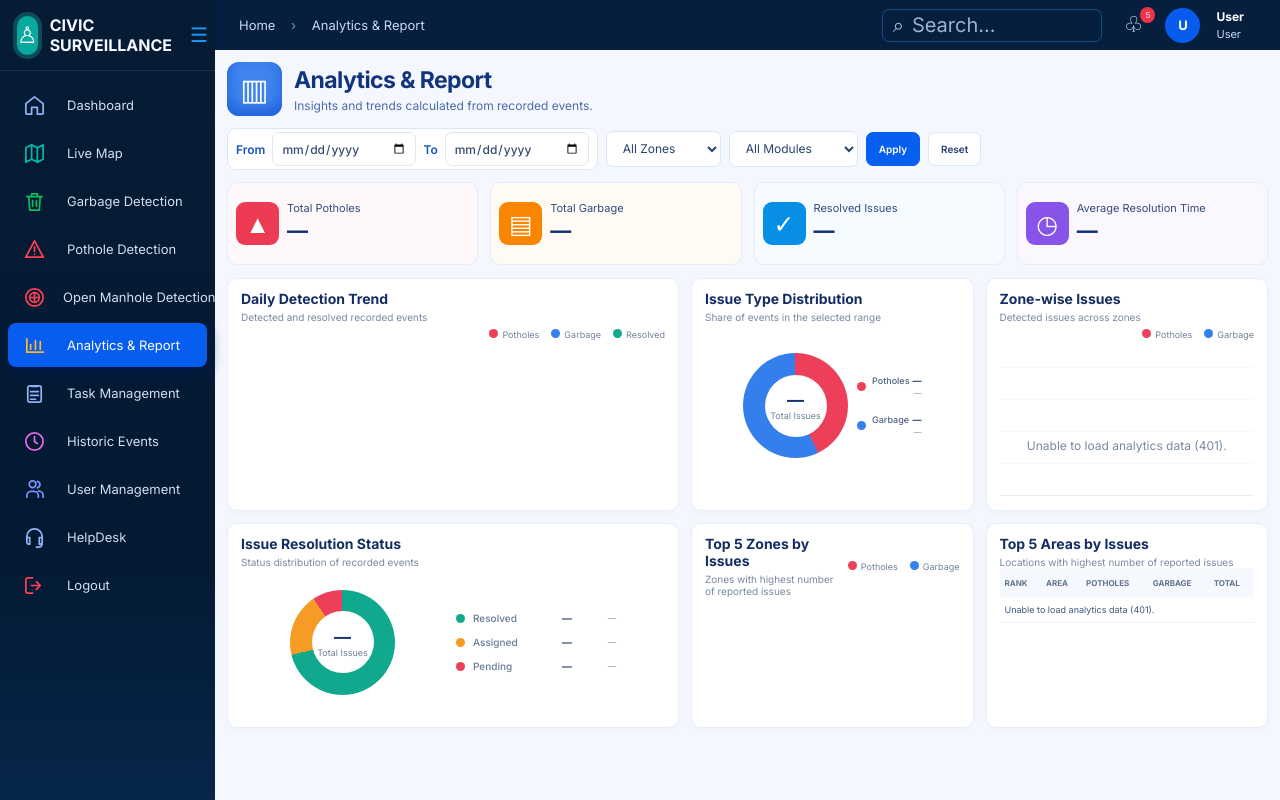
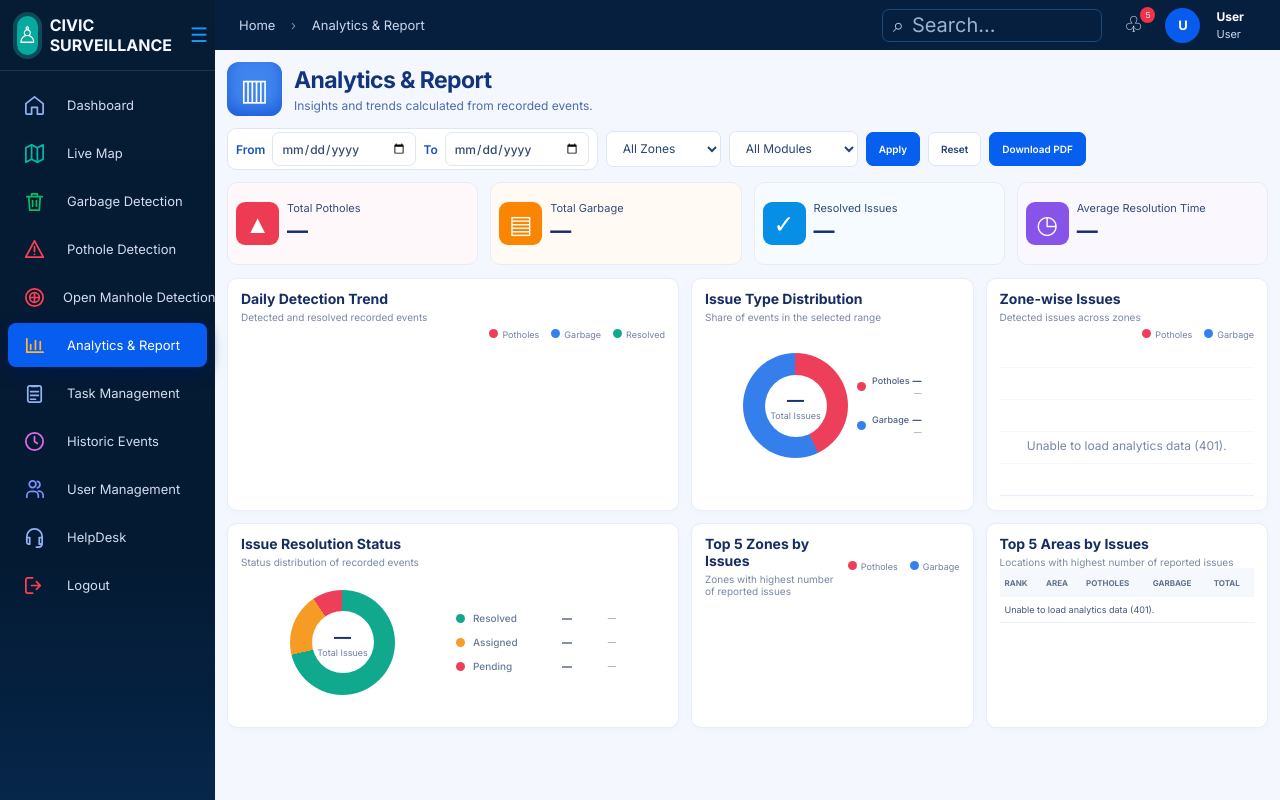
Before and after one commit to Devspy/Henxs_Web, a Flask app: template templates/analytics.html in a window 1280 px wide. Run offline with Flask 3, Linux system fonts and the light colour scheme; the template is opened without the code that fills it, so the values that code supplies are empty.

Commit message:
added download pdf report in analytics & report page

```diff
--- a/static/js/analytics.js
+++ b/static/js/analytics.js
@@ -112,4 +112,59 @@ $('#resetFilters').onclick=()=>{ $('#zoneFilter').value='All Zones';$('#moduleFi
 $('#moduleFilter').onchange=render; $('#zoneFilter').onchange=render; $('#dateFrom').onchange=render; $('#dateTo').onchange=render;
 $('#globalSearch').oninput=render;
 $('#menuToggle').onclick=()=>$('#sidebar').classList.toggle('open');
+function reportCanvas(){
+  const canvas=document.createElement('canvas');canvas.width=1600;canvas.height=1800;const ctx=canvas.getContext('2d');
+  const colors={ink:'#152e62',muted:'#7585a0',line:'#e4ebf5',red:'#ed3f59',blue:'#367fed',teal:'#10a98e',orange:'#f69b24',pale:'#f7faff'};
+  const text=(value,x,y,size=20,color=colors.ink,weight=500)=>{ctx.fillStyle=color;ctx.font=`${weight} ${size}px Inter,Arial,sans-serif`;ctx.fillText(String(value??''),x,y)};
+  const card=(x,y,w,h,title,subtitle='')=>{ctx.fillStyle='#fff';ctx.strokeStyle=colors.line;ctx.lineWidth=2;ctx.beginPath();ctx.roundRect(x,y,w,h,16);ctx.fill();ctx.stroke();text(title,x+24,y+38,22,colors.ink,700);if(subtitle)text(subtitle,x+24,y+65,15,colors.muted,400);};
+  const potholes=filtered.filter(e=>moduleName(e)==='Pothole').length,garbage=filtered.filter(e=>moduleName(e)==='Garbage').length,total=filtered.length;
+  const resolved=filtered.filter(e=>/resolved|complete|closed/.test(statusName(e))).length,assigned=filtered.filter(e=>/assigned|progress/.test(statusName(e))).length,pending=filtered.filter(e=>/pending|open|new/.test(statusName(e))).length;
+  ctx.fillStyle='#fff';ctx.fillRect(0,0,canvas.width,canvas.height);text('Analytics & Report',64,70,40,colors.ink,700);
+  const dateFrom=$('#dateFrom').value,dateTo=$('#dateTo').value,filterParts=[`Module: ${$('#moduleFilter').value}`,`Zone: ${$('#zoneFilter').value}`],dateRange=dateFrom||dateTo?`Date range: ${dateFrom||'Any'} to ${dateTo||'Any'}`:'Date range: All dates';
+  text(filterParts.join('   •   '),64,108,17,colors.muted,500);text(dateRange,64,136,17,colors.muted,500);text(`Generated ${new Date().toLocaleString()}`,64,164,15,colors.muted,400);
+  const metricData=[['Total Potholes',potholes,colors.red],['Total Garbage',garbage,colors.orange],['Resolved Issues',resolved,colors.blue],['Average Resolution Time','—','#8753e8']];
+  metricData.forEach(([label,value,color],i)=>{const x=64+i*370,y=190,w=350,h=98;ctx.fillStyle='#fff';ctx.strokeStyle=colors.line;ctx.lineWidth=2;ctx.beginPath();ctx.roundRect(x,y,w,h,14);ctx.fill();ctx.stroke();ctx.fillStyle=color;ctx.beginPath();ctx.roundRect(x+16,y+19,58,58,12);ctx.fill();text(label,x+91,y+38,17,colors.muted,500);text(value,x+91,y+72,27,colors.ink,700);});
+  const trend={x:64,y:310,w:950,h:400},distribution={x:1034,y:310,w:502,h:400},zoneBox={x:64,y:730,w:950,h:410},resolution={x:1034,y:730,w:502,h:410},topZonesBox={x:64,y:1160,w:720,h:590},areasBox={x:804,y:1160,w:732,h:590};
+  card(trend.x,trend.y,trend.w,trend.h,'Daily Detection Trend','Potholes, garbage, and resolved events over time');
+  card(distribution.x,distribution.y,distribution.w,distribution.h,'Issue Type Distribution','Share of events in the selected range');
+  card(zoneBox.x,zoneBox.y,zoneBox.w,zoneBox.h,'Zone-wise Issues','Potholes and garbage across zones');
+  card(resolution.x,resolution.y,resolution.w,resolution.h,'Issue Resolution Status','Status distribution of recorded events');
+  card(topZonesBox.x,topZonesBox.y,topZonesBox.w,topZonesBox.h,'Top 5 Zones by Issues','Highest reporting zones');
+  card(areasBox.x,areasBox.y,areasBox.w,areasBox.h,'Top 5 Areas by Issues','Nearby detections grouped by coordinates');
+  const dayMap=new Map();filtered.forEach(e=>{const date=eventDate(e);if(!date)return;const key=date.toISOString().slice(0,10),row=dayMap.get(key)||{p:0,g:0,r:0};if(moduleName(e)==='Pothole')row.p++;if(moduleName(e)==='Garbage')row.g++;if(/resolved|complete|closed/.test(statusName(e)))row.r++;dayMap.set(key,row);});
+  const days=[...dayMap].sort((a,b)=>a[0].localeCompare(b[0])).slice(-14),plot={x:trend.x+55,y:trend.y+100,w:trend.w-85,h:trend.h-145},maxDaily=Math.max(1,...days.flatMap(([,d])=>[d.p,d.g,d.r]));
+  ctx.strokeStyle=colors.line;ctx.lineWidth=1;for(let i=0;i<5;i++){const y=plot.y+plot.h*i/4;ctx.beginPath();ctx.moveTo(plot.x,y);ctx.lineTo(plot.x+plot.w,y);ctx.stroke();text(Math.round(maxDaily*(1-i/4)),trend.x+20,y+5,13,colors.muted,400);}
+  const dayStep=plot.w/Math.max(days.length,1),barW=Math.min(13,dayStep*.17);days.forEach(([date,d],i)=>{const base=plot.x+i*dayStep+dayStep*.16;[d.p,d.g,d.r].forEach((value,j)=>{const h=value/maxDaily*(plot.h-5);ctx.fillStyle=[colors.red,colors.blue,colors.teal][j];ctx.fillRect(base+j*(barW+4),plot.y+plot.h-h,barW,h);});text(date.slice(5),base-5,plot.y+plot.h+24,11,colors.muted,400);});
+  const donut=(cx,cy,r,values,palette)=>{const sum=values.reduce((a,b)=>a+b,0);let angle=-Math.PI/2;if(!sum){ctx.beginPath();ctx.arc(cx,cy,r,0,Math.PI*2);ctx.strokeStyle=colors.line;ctx.lineWidth=22;ctx.stroke();return;}values.forEach((value,i)=>{const end=angle+value/sum*Math.PI*2;ctx.beginPath();ctx.arc(cx,cy,r,angle,end);ctx.strokeStyle=palette[i];ctx.lineWidth=24;ctx.stroke();angle=end;});};
+  donut(distribution.x+170,distribution.y+230,92,[potholes,Math.max(0,total-potholes)],[colors.red,colors.blue]);text(total,distribution.x+144,distribution.y+235,30,colors.ink,700);text('Total Issues',distribution.x+119,distribution.y+263,14,colors.muted,500);
+  text(`Potholes   ${potholes}   (${total?(potholes/total*100).toFixed(1):'0.0'}%)`,distribution.x+290,distribution.y+203,16,colors.ink,500);text(`Garbage    ${garbage}   (${total?(garbage/total*100).toFixed(1):'0.0'}%)`,distribution.x+290,distribution.y+243,16,colors.ink,500);
+  const zones=new Map();filtered.forEach(e=>{const name=zoneName(e);if(name===missing)return;const row=zones.get(name)||{p:0,g:0};if(moduleName(e)==='Pothole')row.p++;if(moduleName(e)==='Garbage')row.g++;zones.set(name,row);});
+  const zoneEntries=[...zones].sort((a,b)=>(b[1].p+b[1].g)-(a[1].p+a[1].g)),maxZone=Math.max(1,...zoneEntries.map(([,z])=>Math.max(z.p,z.g))),zonePlot={x:zoneBox.x+80,y:zoneBox.y+112,w:zoneBox.w-120,h:zoneBox.h-175};
+  zoneEntries.forEach(([name,z],i)=>{const groupW=zonePlot.w/Math.max(zoneEntries.length,1),base=zonePlot.x+i*groupW+groupW*.2,bw=Math.min(25,groupW*.26);ctx.fillStyle=colors.red;ctx.fillRect(base,zonePlot.y+zonePlot.h-z.p/maxZone*(zonePlot.h-28),bw,z.p/maxZone*(zonePlot.h-28));ctx.fillStyle=colors.blue;ctx.fillRect(base+bw+5,zonePlot.y+zonePlot.h-z.g/maxZone*(zonePlot.h-28),bw,z.g/maxZone*(zonePlot.h-28));text(name.slice(0,13),base-8,zonePlot.y+zonePlot.h+22,12,colors.muted,400);});
+  donut(resolution.x+165,resolution.y+235,88,[resolved,assigned,pending],[colors.teal,colors.orange,colors.red]);text(total,resolution.x+143,resolution.y+240,30,colors.ink,700);text('Total Issues',resolution.x+118,resolution.y+267,14,colors.muted,500);
+  [['Resolved',resolved,colors.teal],['Assigned',assigned,colors.orange],['Pending',pending,colors.red]].forEach(([label,value,color],i)=>{const y=resolution.y+190+i*44;ctx.fillStyle=color;ctx.beginPath();ctx.arc(resolution.x+295,y-5,7,0,Math.PI*2);ctx.fill();text(label,resolution.x+315,y,16,colors.muted,500);text(`${value}  (${total?(value/total*100).toFixed(1):'0.0'}%)`,resolution.x+395,y,16,colors.ink,600);});
+  zoneEntries.slice(0,5).forEach(([name,z],i)=>{const y=topZonesBox.y+125+i*82;text(`${i+1}. ${name}`,topZonesBox.x+25,y+5,17,colors.ink,500);const max=Math.max(1,...zoneEntries.slice(0,5).map(([,item])=>Math.max(item.p,item.g))),barX=topZonesBox.x+255,barW=topZonesBox.w-345;ctx.fillStyle='#f0f4fa';ctx.fillRect(barX,y-14,barW,14);ctx.fillStyle=colors.red;ctx.fillRect(barX,y-14,barW*z.p/max,14);ctx.fillStyle='#f0f4fa';ctx.fillRect(barX,y+7,barW,14);ctx.fillStyle=colors.blue;ctx.fillRect(barX,y+7,barW*z.g/max,14);text(`${z.p} / ${z.g}`,barX+barW+12,y+5,13,colors.muted,500);});
+  const areas=new Map();filtered.forEach(e=>{const point=coordinates(e);if(!point)return;const lat=point.lat.toFixed(4),lng=point.lng.toFixed(4),key=`${lat},${lng}`,row=areas.get(key)||{p:0,g:0};if(moduleName(e)==='Pothole')row.p++;if(moduleName(e)==='Garbage')row.g++;areas.set(key,row);});
+  const topAreas=[...areas].sort((a,b)=>(b[1].p+b[1].g)-(a[1].p+a[1].g)).slice(0,5),col=[areasBox.x+24,areasBox.x+100,areasBox.x+445,areasBox.x+535,areasBox.x+625];
+  ctx.fillStyle='#f3f7fc';ctx.fillRect(areasBox.x+18,areasBox.y+97,areasBox.w-36,42);[['RANK',col[0]],['AREA',col[1]],['POTHOLES',col[2]],['GARBAGE',col[3]],['TOTAL',col[4]]].forEach(([label,x])=>text(label,x,areasBox.y+124,13,colors.muted,700));
+  topAreas.forEach(([key,z],i)=>{const y=areasBox.y+177+i*65,areaName=areaLookups.get(key)||key;ctx.strokeStyle=colors.line;ctx.beginPath();ctx.moveTo(areasBox.x+18,y+19);ctx.lineTo(areasBox.x+areasBox.w-18,y+19);ctx.stroke();text(i+1,col[0],y,16,colors.ink,500);text(areaName.slice(0,32),col[1],y,14,colors.ink,500);text(z.p,col[2],y,15,colors.red,600);text(z.g,col[3],y,15,colors.blue,600);text(z.p+z.g,col[4],y,15,colors.ink,700);});
+  return canvas;
+}
+function pdfFromJpeg(jpeg,width,height){
+  const encoder=new TextEncoder(),parts=[],offsets=[0];let length=0;
+  const append=data=>{const bytes=typeof data==='string'?encoder.encode(data):data;parts.push(bytes);length+=bytes.length;};
+  append('%PDF-1.4\n');
+  const object=(number,body)=>{offsets[number]=length;append(`${number} 0 obj\n${body}\nendobj\n`);};
+  object(1,'<< /Type /Catalog /Pages 2 0 R >>');object(2,'<< /Type /Pages /Kids [3 0 R] /Count 1 >>');
+  object(3,'<< /Type /Page /Parent 2 0 R /MediaBox [0 0 720 810] /Resources << /XObject << /Report 4 0 R >> >> /Contents 5 0 R >>');
+  offsets[4]=length;append(`4 0 obj\n<< /Type /XObject /Subtype /Image /Width ${width} /Height ${height} /ColorSpace /DeviceRGB /BitsPerComponent 8 /Filter /DCTDecode /Length ${jpeg.length} >>\nstream\n`);append(jpeg);append('\nendstream\nendobj\n');
+  const stream='q\n720 0 0 810 0 0 cm\n/Report Do\nQ\n';object(5,`<< /Length ${encoder.encode(stream).length} >>\nstream\n${stream}endstream`);
+  const xref=length;append(`xref\n0 6\n0000000000 65535 f \n${offsets.slice(1).map(offset=>`${String(offset).padStart(10,'0')} 00000 n \n`).join('')}trailer\n<< /Size 6 /Root 1 0 R >>\nstartxref\n${xref}\n%%EOF`);
+  const pdf=new Uint8Array(length);let cursor=0;for(const part of parts){pdf.set(part,cursor);cursor+=part.length;}return pdf;
+}
+async function downloadAnalyticsPdf(){
+  const button=$('#downloadReport'),label=button.textContent;button.disabled=true;button.textContent='Preparing PDF...';
+  try{const canvas=reportCanvas(),blob=await new Promise((resolve,reject)=>canvas.toBlob(result=>result?resolve(result):reject(new Error('Could not create the PDF report image.')),'image/jpeg',.94)),jpeg=new Uint8Array(await blob.arrayBuffer()),pdf=pdfFromJpeg(jpeg,canvas.width,canvas.height),url=URL.createObjectURL(new Blob([pdf],{type:'application/pdf'})),link=document.createElement('a'),date=new Date().toISOString().slice(0,10);link.href=url;link.download=`analytics-report-${date}.pdf`;document.body.append(link);link.click();link.remove();setTimeout(()=>URL.revokeObjectURL(url),1000);$('#toast').textContent='PDF report downloaded.';$('#toast').classList.add('show');setTimeout(()=>$('#toast').classList.remove('show'),2400);}catch(error){$('#toast').textContent=error.message||'Could not download the PDF report.';$('#toast').classList.add('show');setTimeout(()=>$('#toast').classList.remove('show'),3000);}finally{button.disabled=false;button.textContent=label;}
+}
+$('#downloadReport').addEventListener('click',downloadAnalyticsPdf);
 initialize();
--- a/templates/analytics.html
+++ b/templates/analytics.html
@@ -1,9 +1,9 @@
 <!doctype html>
-<html lang="en"><head><meta charset="utf-8"><meta name="viewport" content="width=device-width, initial-scale=1"><title>Analytics &amp; Report | CIVIC SURVEILLANCE</title><link rel="stylesheet" href="{{ url_for('static', filename='css/style.css') }}"><link rel="preconnect" href="https://fonts.googleapis.com"><link href="https://fonts.googleapis.com/css2?family=Inter:wght@400;500;600;700;800&display=swap" rel="stylesheet"><link rel="stylesheet" href="{{ url_for('static', filename='css/analytics.css') }}"></head>
+<html lang="en"><head><meta charset="utf-8"><meta name="viewport" content="width=device-width, initial-scale=1"><title>Analytics &amp; Report | CIVIC SURVEILLANCE</title><link rel="stylesheet" href="{{ url_for('static', filename='css/style.css') }}"><link rel="preconnect" href="https://fonts.googleapis.com"><link href="https://fonts.googleapis.com/css2?family=Inter:wght@400;500;600;700;800&display=swap" rel="stylesheet"><link rel="stylesheet" href="{{ url_for('static', filename='css/analytics.css', v='2') }}"></head>
 <body><div class="app-shell"><aside class="sidebar" id="sidebar"><div class="brand"><div class="brand-mark">♙</div><div><strong>CIVIC</strong><b>SURVEILLANCE</b></div><button class="hamburger" id="menuToggle" aria-label="Toggle menu">☰</button></div><nav class="nav">
 <a href="/dashboard"><span>⌂</span>Dashboard</a><a href="https://www.google.com/maps/@20.2961,85.8245,12z" target="_blank" rel="noopener noreferrer"><span class="teal">●</span>Live Map</a><a href="/garbage-detection"><span class="green">▣</span>Garbage Detection</a><a href="/pothole-detection"><span class="red">▲</span>Pothole Detection</a><a href="/manhole-detection"><span class="red">◉</span>Open Manhole Detection</a><a class="active" href="/analytics"><span class="purple">▥</span>Analytics &amp; Report</a><a href="/tasks"><span>▤</span>Task Management</a><a href="/historic-events"><span class="pink">◷</span>Historic Events</a><a href="/user-management"><span class="violet">♟</span>User Management</a><a href="/helpdesk"><span>&#9742;</span>HelpDesk</a><a href="/logout"><span class="red">⇥</span>Logout</a></nav></aside>
 <main class="main"><header class="topbar"><div class="crumb">Home <span>›</span> Analytics &amp; Report</div><div class="top-actions"><label class="global-search">⌕ <input id="globalSearch" placeholder="Search..."></label><button class="bell" title="Notifications">♧<i>5</i></button><div class="avatar">AD</div><div class="admin"><b>Admin</b><small>Administrator</small></div></div></header>
-<section class="content analytics-content"><div class="analytics-head"><div class="analytics-title"><div class="heading-icon">▥</div><div class="heading-copy"><h1>Analytics &amp; Report</h1><p>Insights and trends calculated from recorded events.</p></div></div><div class="analytics-filters"><label class="date-filter">From <input id="dateFrom" type="date" aria-label="Start date"> To <input id="dateTo" type="date" aria-label="End date"></label><select id="zoneFilter"><option>All Zones</option></select><select id="moduleFilter"><option>All Modules</option><option>Pothole</option><option>Garbage</option><option>Open Manhole</option></select><button class="btn primary" id="applyFilters">Apply</button><button class="btn" id="resetFilters">Reset</button></div></div>
+<section class="content analytics-content"><div class="analytics-head"><div class="analytics-title"><div class="heading-icon">▥</div><div class="heading-copy"><h1>Analytics &amp; Report</h1><p>Insights and trends calculated from recorded events.</p></div></div><div class="analytics-filters"><label class="date-filter">From <input id="dateFrom" type="date" aria-label="Start date"> To <input id="dateTo" type="date" aria-label="End date"></label><select id="zoneFilter"><option>All Zones</option></select><select id="moduleFilter"><option>All Modules</option><option>Pothole</option><option>Garbage</option><option>Open Manhole</option></select><button class="btn primary" id="applyFilters">Apply</button><button class="btn" id="resetFilters">Reset</button><button class="btn primary" id="downloadReport" type="button" aria-label="Download analytics report as PDF">Download PDF</button></div></div>
 <div class="analytics-stats"><article class="metric metric-red"><i>▲</i><div><span>Total Potholes</span><strong>—</strong></div></article><article class="metric metric-orange"><i>▤</i><div><span>Total Garbage</span><strong>—</strong></div></article><article class="metric metric-blue"><i>✓</i><div><span>Resolved Issues</span><strong>—</strong></div></article><article class="metric metric-purple"><i>◷</i><div><span>Average Resolution Time</span><strong>—</strong></div></article></div>
 <div class="analytics-grid">
 <section class="chart-panel trend-panel"><div class="panel-head"><div><h2>Daily Detection Trend</h2><p>Detected and resolved recorded events</p></div></div><div class="legend"><span><i class="dot red-dot"></i>Potholes</span><span><i class="dot blue-dot"></i>Garbage</span><span><i class="dot teal-dot"></i>Resolved</span></div><div class="trend-chart" id="trendChart"></div></section>
@@ -12,4 +12,4 @@
 <section class="chart-panel resolution-panel"><div class="panel-head"><div><h2>Issue Resolution Status</h2><p>Status distribution of recorded events</p></div></div><div class="resolution-content"><div class="donut resolution-donut"><div><strong>—</strong><span>Total Issues</span></div></div><div class="resolution-key"><div><i class="dot teal-dot"></i><b>Resolved</b><strong>—</strong><small>—</small></div><div><i class="dot orange-dot"></i><b>Assigned</b><strong>—</strong><small>—</small></div><div><i class="dot red-dot"></i><b>Pending</b><strong>—</strong><small>—</small></div></div></div></section>
 <section class="chart-panel top-zones-panel"><div class="panel-head"><div><h2>Top 5 Zones by Issues</h2><p>Zones with highest number of reported issues</p></div><div class="mini-legend"><span><i class="dot red-dot"></i>Potholes</span><span><i class="dot blue-dot"></i>Garbage</span></div></div><div class="zone-rankings" id="zoneRankings"></div></section>
 <section class="chart-panel areas-panel"><div class="panel-head"><div><h2>Top 5 Areas by Issues</h2><p>Locations with highest number of reported issues</p></div></div><div class="table-wrap"><table class="areas-table"><thead><tr><th>RANK</th><th>AREA</th><th>POTHOLES</th><th>GARBAGE</th><th>TOTAL</th></tr></thead><tbody id="areaRows"></tbody></table></div></section>
-</div><div class="toast" id="toast" role="status"></div></section></main></div><script src="{{ url_for('static', filename='js/analytics.js') }}"></script><script src="{{ url_for('static', filename='js/auth.js', v='3') }}"></script></body></html>
+</div><div class="toast" id="toast" role="status"></div></section></main></div><script src="{{ url_for('static', filename='js/analytics.js', v='4') }}"></script><script src="{{ url_for('static', filename='js/auth.js', v='3') }}"></script></body></html>
```
Also changed, not shown: static/css/analytics.css.
